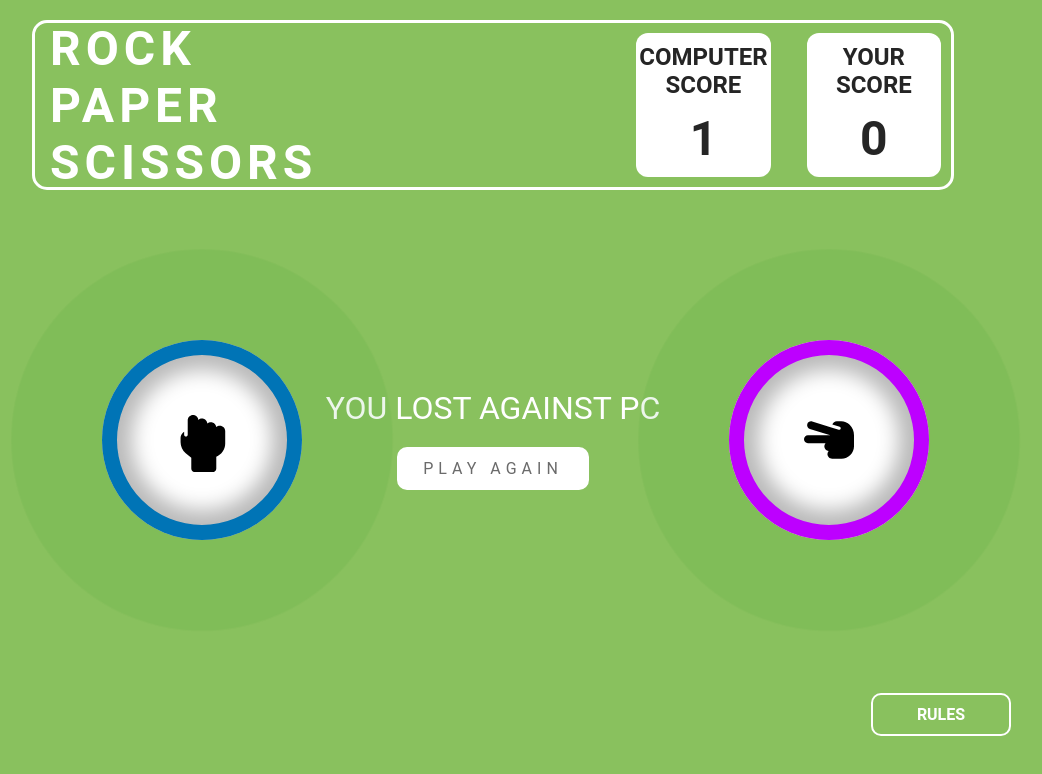
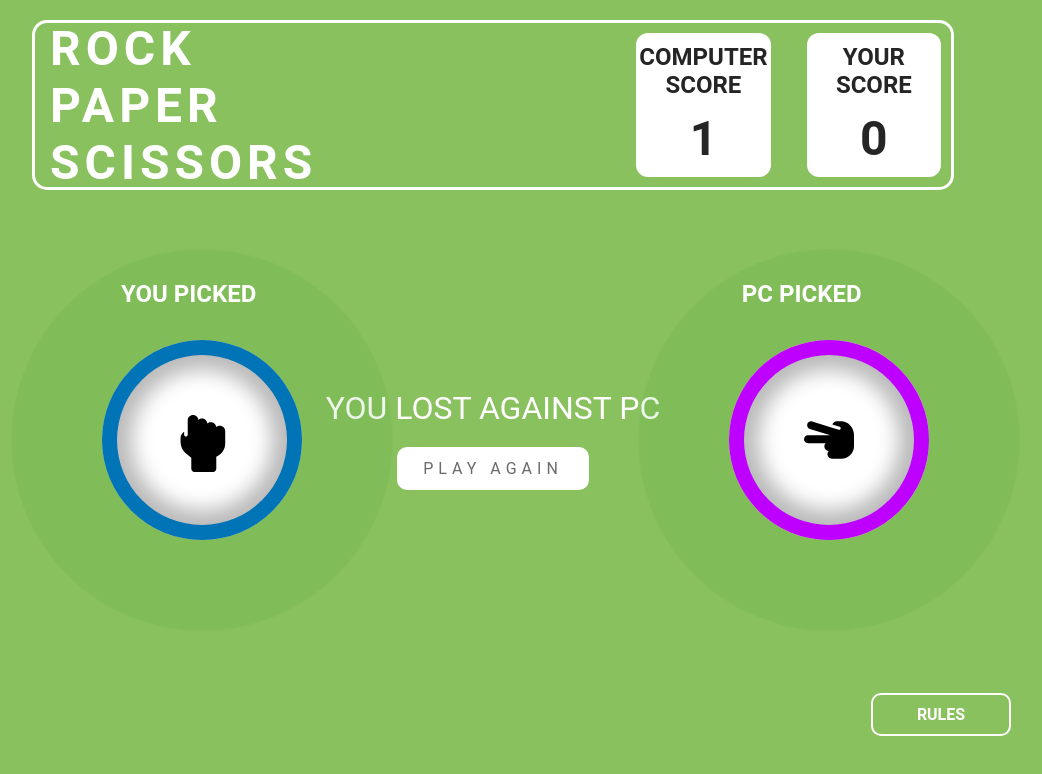
Before and after one commit to K-Chavda/rock-paper-scissors, a plain HTML site: page src/index.html in a window 1280 px wide. Both pictures are taken after a click on the element 561 px from the left and 367 px from the top of the page. Shown: the top 774 px of the page, without its empty margins (167-1209 px from the left). Drawn offline with Linux system fonts and the light colour scheme.

Commit message:
Update index.html

```diff
--- a/src/index.html
+++ b/src/index.html
@@ -86,6 +86,18 @@
         <div class="resultContainer">
           <div class="playerChoiceResult">
             <div class="rippleEffect"></div>
+            <div
+              style="
+                position: absolute;
+                top: 35%;
+                left: 22.5%;
+                color: white;
+                font-size: 24px;
+                font-weight: bold;
+              "
+            >
+              YOU PICKED
+            </div>
             <div id="playerChoiceRock" class="rockChoiceContainer" value="0">
               <div
                 class="rockChoice playerChoice"
@@ -138,6 +150,18 @@
           </div>
           <div class="NPCChoiceResult">
             <div class="rippleEffect"></div>
+            <div
+              style="
+                position: absolute;
+                top: 35%;
+                left: 71%;
+                color: white;
+                font-size: 24px;
+                font-weight: bold;
+              "
+            >
+              PC PICKED
+            </div>
             <div id="npcChoiceRock" class="rockChoiceContainer" value="0">
               <div class="rockChoice" style="height: 50px; width: 50px">
                 <svg xmlns="http://www.w3.org/2000/svg" viewBox="0 0 448 512">
```
